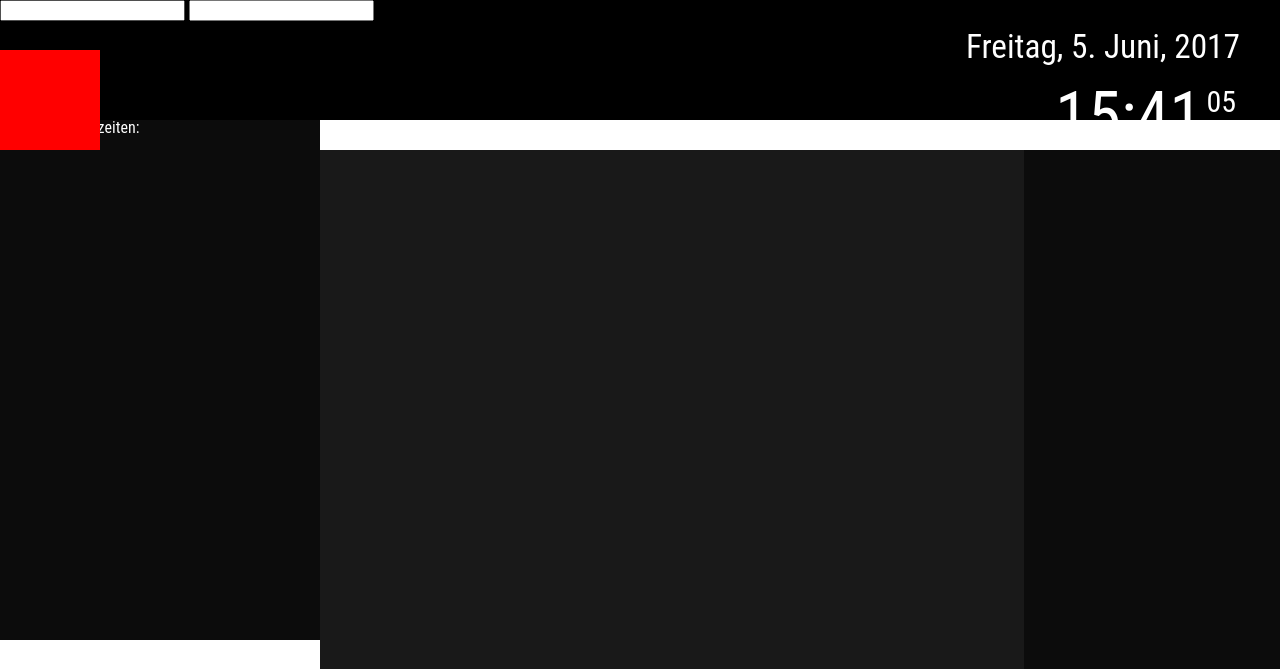
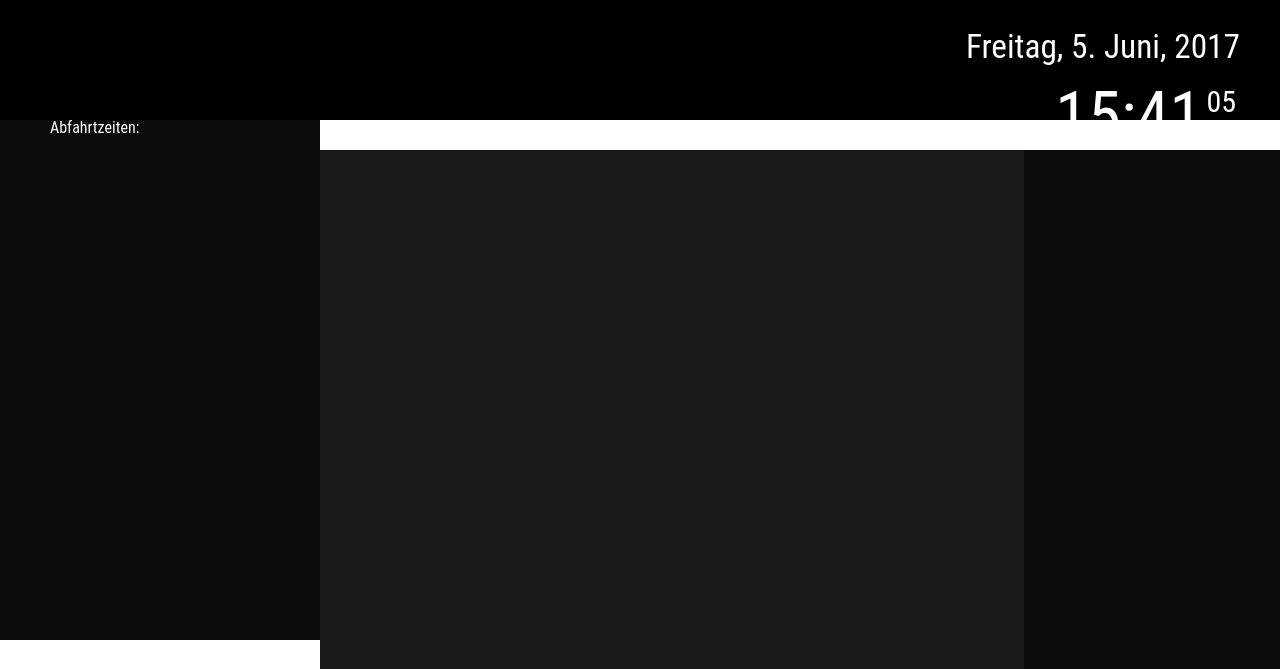
Before and after one commit to dinkelit/magicmirror, a PHP site: page / in a window 1280 px wide. Shown: the top 669 px of the page. Run offline with PHP 8.4, Linux system fonts and the light colour scheme; some web fonts are replaced.

Commit message:
Signed-off-by: dinkelviktor <kontakt@v-dinkel.de>

```diff
--- a/index.php
+++ b/index.php
@@ -13,7 +13,7 @@
    </HEAD>
    <BODY>
 
-      <div id="dxy" style="position:absolute;z-index:1500;width:100px; height:100px; background-color:red; top:50px;"></div>
+      <!--<div id="dxy" style="position:absolute;z-index:1500;width:100px; height:100px; background-color:red; top:50px;"></div>-->
 
      <div id="leftSlide" onClick="Mirror.slideLeft();">
        <div id="calendar_bar"></div>
@@ -51,8 +51,8 @@
       <div id="content_name">
         Kalender
       </div>
-      <input type=text id=myInput>
-      <input type=text id=myInput2>
+      <!--<input type=text id=myInput>
+      <input type=text id=myInput2>-->
 			<div id="date_wrapper">
         <div id="date"></div>
 				<div id="clock"></div>
--- a/magic.css
+++ b/magic.css
@@ -156,7 +156,7 @@ body{
 	width:787px;
 	height:1000px;
 	z-index:2;
-	top:-414px;
+	top:-356px;
 	left:150px;
 }
 
```
